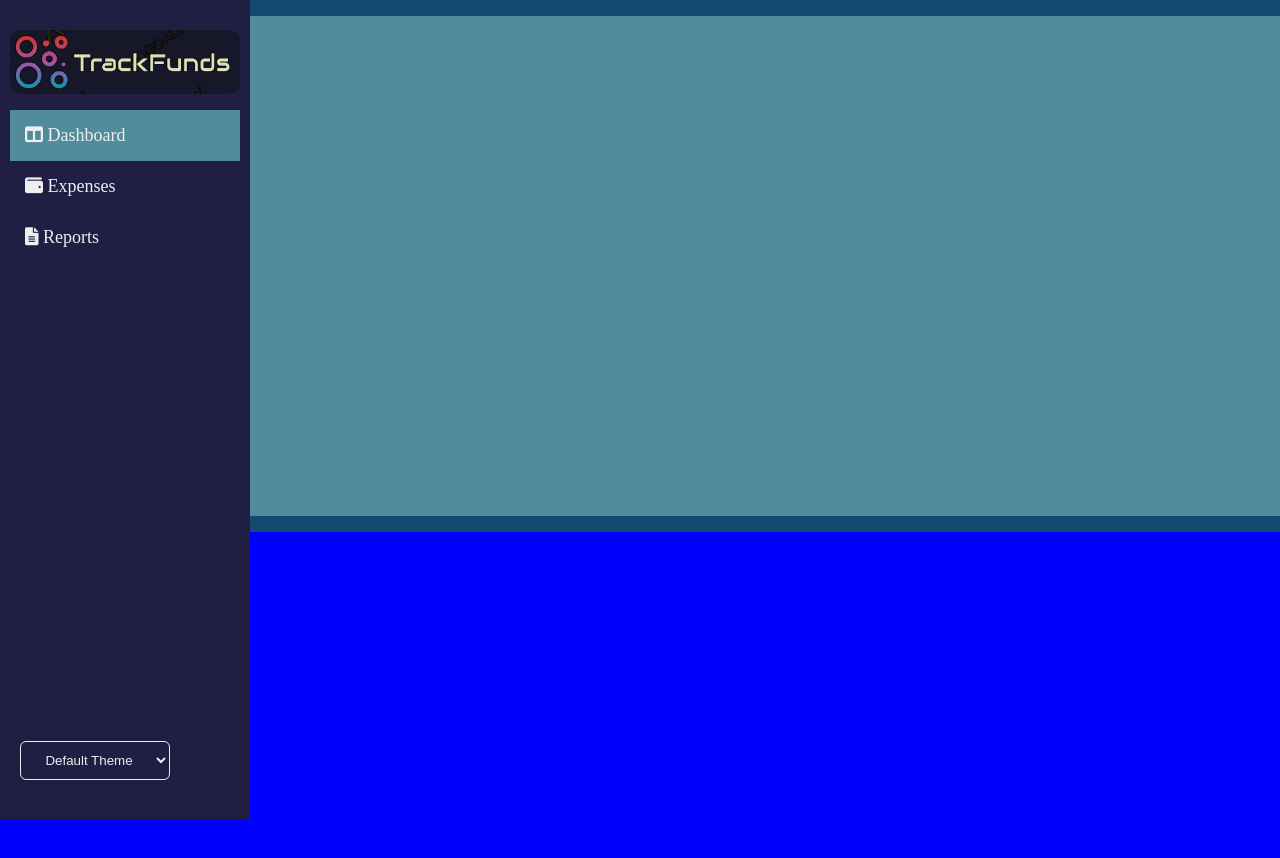
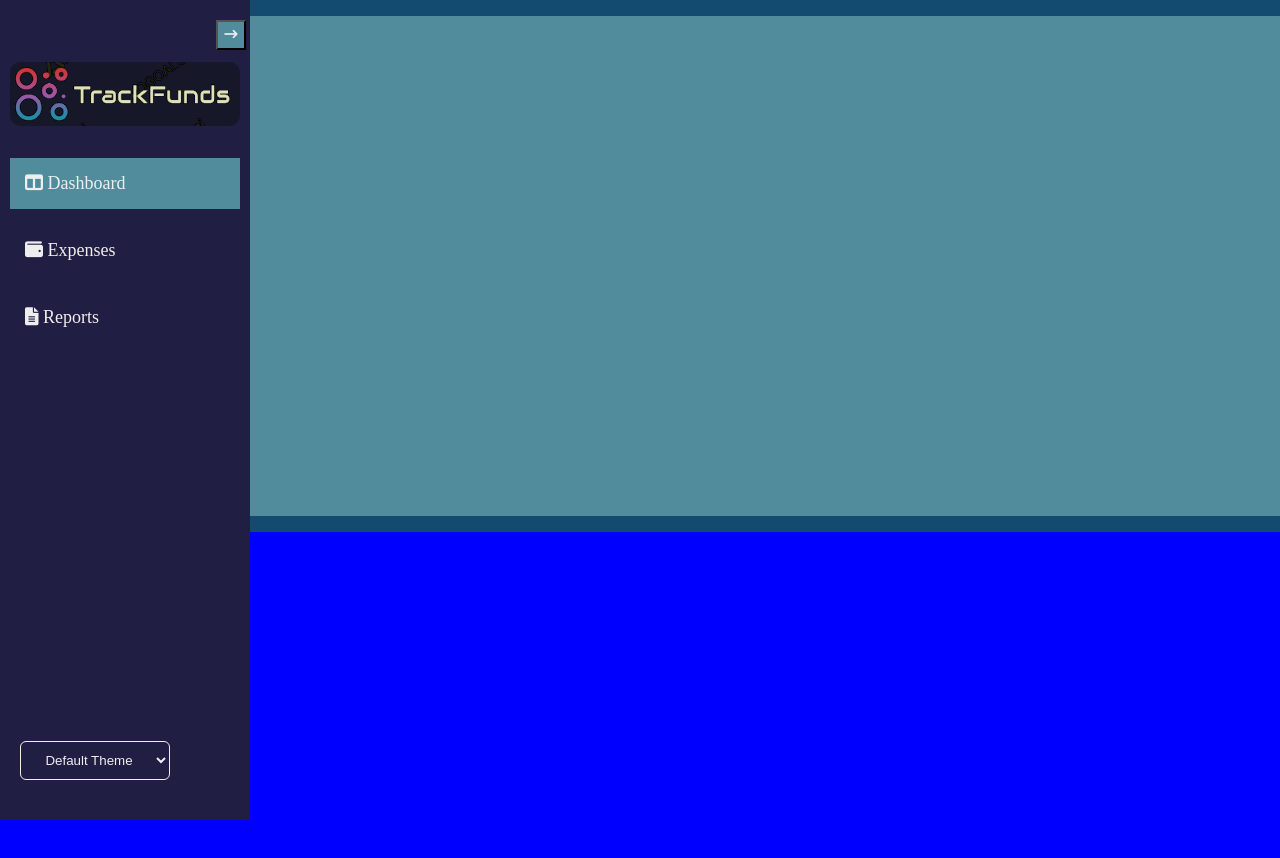
Before and after one commit to rohitghatal1/ExpenseTracker-React-TS, a React (Create React App) app: page / in a window 1280 px wide. Shown: the top 858 px of the page. Built offline with nearby package versions, Linux system fonts and the light colour scheme.

Commit message:
added navbar collapse and expand function

```diff
--- a/src/CSS/navbar.css
+++ b/src/CSS/navbar.css
@@ -19,7 +19,22 @@
     position: relative;
   }
 
+  .navbar .sidebarAdjust{
+    position: absolute;
+    top: 0;
+    right: 4px;
+    width: 30px;
+    height: 30px;
+    background-color: var(--background-color);
+    color: var(--text-color);
+    display: flex;
+    justify-content: center;
+    align-items: center;
+    cursor: pointer;
+  }
+
   .navbar .logo{
+    margin-top: 2rem;
     width: 100%;
     height: 4rem;
     border-radius: 10px;
@@ -39,6 +54,7 @@
   }
 
   .navLink {
+    margin-top: 1rem;
     text-decoration: none;
     color: var(--text-color);
     font-size: 18px;
--- a/src/Components/Navbar.tsx
+++ b/src/Components/Navbar.tsx
@@ -15,6 +15,7 @@ const Navbar: React.FC<NavbarProps> = ({ changeTheme, theme }) => {
   return (
     <aside className="sidebar">
       <nav className="navbar">
+        <button className="sidebarAdjust" title="Collapse Navbar"><i className="fa-solid fa-arrow-right-long"></i></button>
         <div className="logo">
           <img src={logo} alt="" />
         </div>
```
